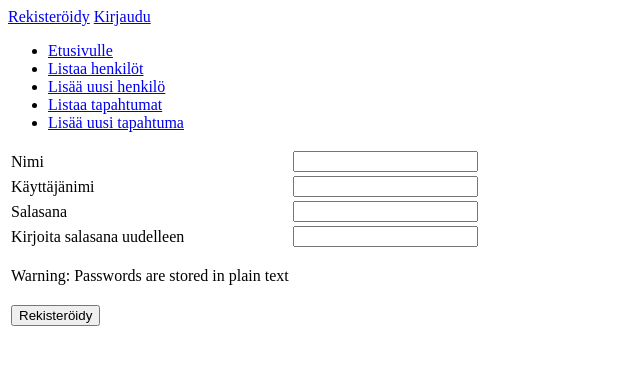
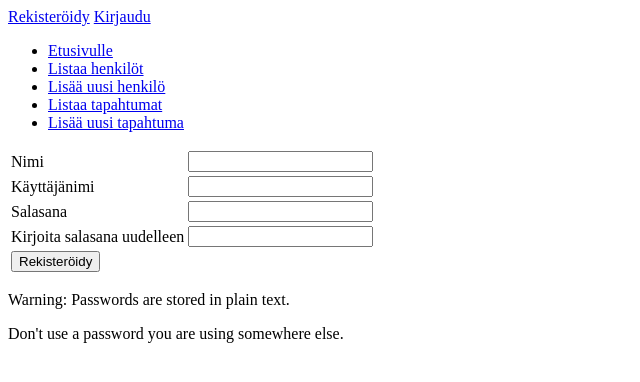
Before and after one commit to Lentsku/Urheilutapahtumajarjestelma, a Flask app: page /register in a window 1280 px wide. Shown: the top 382 px of the page, without its empty margins (0-640 px from the left). Run offline with Flask 2, Linux system fonts and the light colour scheme; parts of the project's set-up code (start-up, migrations or seed data) failed here and were passed over.

Commit message:
Made the password warning look better

```diff
--- a/application/templates/auth/register.html
+++ b/application/templates/auth/register.html
@@ -64,15 +64,12 @@
       </td>
     </tr>
     <tr>
-      <td>
-        <p>Warning: Passwords are stored in plain text</p>
-      </td>
-    </tr>
-    <tr>
       <td colspan="2">
         <input type="submit" value="Rekisteröidy"
       </td>
     </tr>
   </table>
 </form>
+<p>Warning: Passwords are stored in plain text.</p>
+<p>Don't use a password you are using somewhere else.</p>
 {% endblock %}
```
